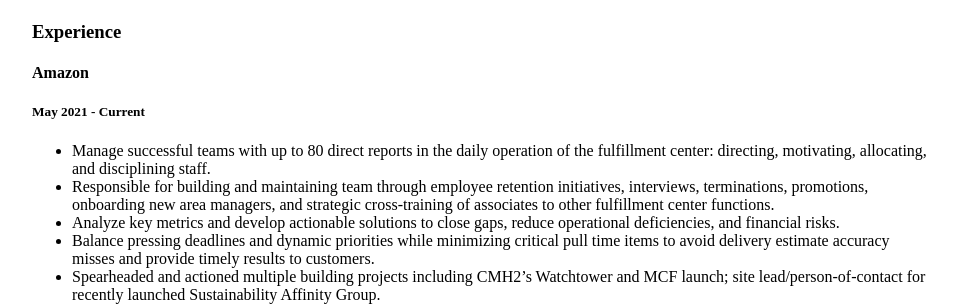
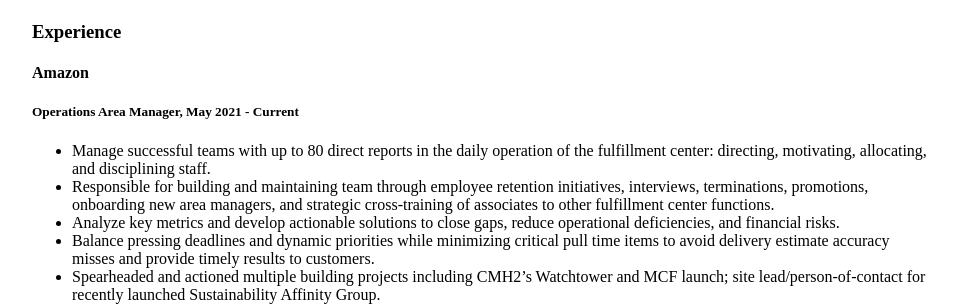
Before and after one commit to mtnartker/mtnartker.github.io, a Jekyll site: the page built from about/index.html, in a window 1280 px wide. Shown: the part 296-602 px from the top of the page, without its empty margins (160-1117 px from the left). Built offline with Jekyll 4.4.1, drawn with Linux system fonts in a browser that asks for light colours.

Commit message:
Update index.html

```diff
--- a/about/index.html
+++ b/about/index.html
@@ -22,7 +22,7 @@
 </ul>
 <h3> Experience </h3>
 <h4> Amazon </h4>
-<h5> May 2021 - Current</h5>
+<h5> Operations Area Manager, May 2021 - Current</h5>
 <ul>
   <li>Manage successful teams with up to 80 direct reports in the daily operation of the fulfillment center: directing, motivating, allocating, and disciplining staff.</li>
   <li>Responsible for building and maintaining team through employee retention initiatives, interviews, terminations, promotions, onboarding new area managers, and strategic cross-training of associates to other fulfillment center functions. </li>
```
